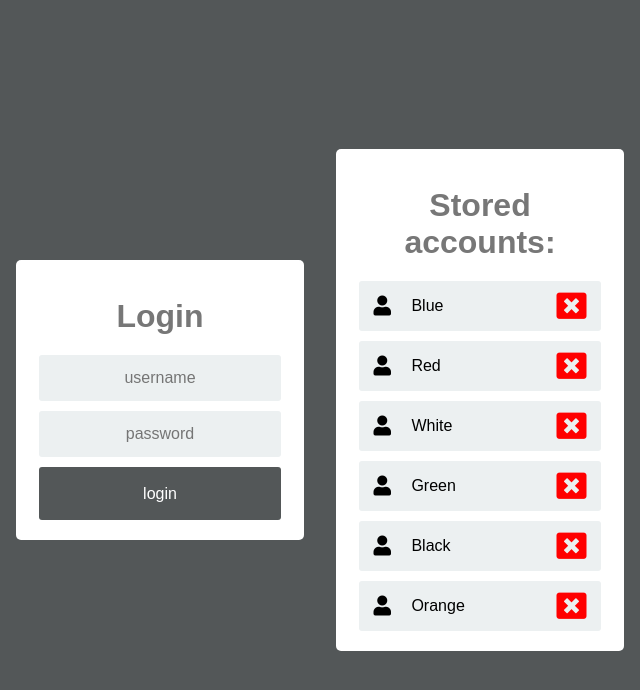
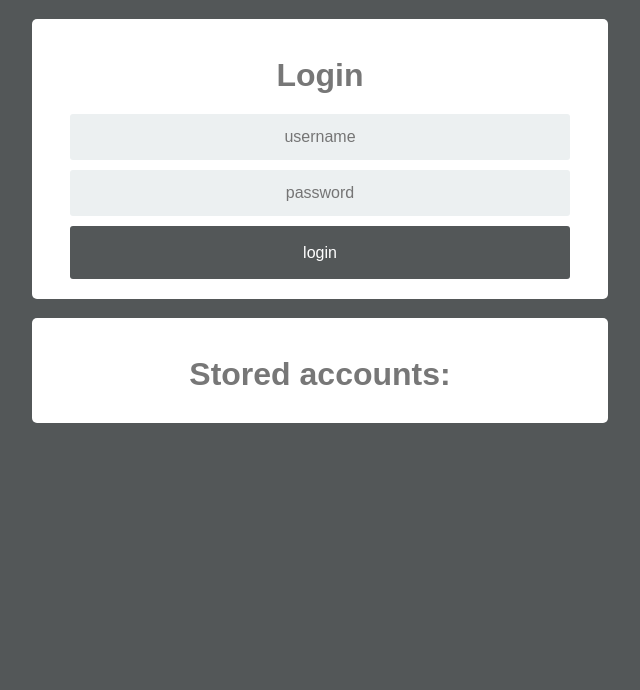
Before and after one commit to ethanrange/better-cate, an Electron app: page login.html in a window 640 px wide. Drawn offline with Linux system fonts and the light colour scheme; no server answers.

Commit message:
Redesigned layout and implemented account request
(*) Redesigned login layout to single column design
(*) Implemented resizing and hidden loading for Window
(*) Implemented IPC account list request

```diff
--- a/login.html
+++ b/login.html
@@ -10,8 +10,6 @@
 </head>
 
 <body>
-    <div class="row">
-        <div class="column">
     <div class="container">
         <h1>Login</h1>
         <form id="loginForm" action="javascript:;" onsubmit=handleCredentials()>
@@ -20,8 +18,6 @@
             <input type="submit" value="login" class="btn">
         </form>
     </div>
-        </div>
-        <div class="column">
     <div class="container">
         <h1>Stored accounts:</h1>
         <div id="accounts"></div>
@@ -29,8 +25,6 @@
             makeAccountList();
         </script>
     </div>
-        </div>
-    </div>
 </body>
 
 </html>
--- a/login.js
+++ b/login.js
@@ -7,19 +7,15 @@ function handleCredentials() {
 }
 
 function makeAccountList() {
-    let items = [
-        'Blue',
-        'Red',
-        'White',
-        'Green',
-        'Black',
-        'Orange'
-    ]
+    window.api.send('request-accounts');
+    window.api.receive('request-accounts', insertAccounts);
+}
 
+function insertAccounts(accounts) {
     ul = document.createElement('ul');
     document.getElementById('accounts').appendChild(ul);
 
-    items.forEach(function(item) {
+    accounts.forEach(function(item) {
         let li = document.createElement('li');
         li.id = item;
 
--- a/preload.js
+++ b/preload.js
@@ -9,13 +9,13 @@ contextBridge.exposeInMainWorld(
     "api", {
         send: (channel, ...args) => {
             // whitelist channels
-            let validChannels = ['store-creds'];
+            let validChannels = ['store-creds', 'request-accounts'];
             if (validChannels.includes(channel)) {
                 ipcRenderer.send(channel, ...args);
             }
         },
         receive: (channel, func) => {
-            let validChannels = [];
+            let validChannels = ['request-accounts'];
             if (validChannels.includes(channel)) {
                 // Deliberately strip event as it includes `sender`
                 ipcRenderer.on(channel, (event, ...args) => func(...args));
--- a/style.css
+++ b/style.css
@@ -1,20 +1,15 @@
 * {
     box-sizing: border-box;
-}
-
-html {
-    height: 100%
 }
 
 body {
     background-color: #535758;
     font-family: "Arial", sans-serif;
     margin: 0;
-    height: 100%
 }
 
 .container {
-    margin: auto;
+    margin: 3% auto;
     padding: 10px;
     width: 90%;
     background-color: #fff;
@@ -135,13 +130,3 @@ li i {
 #accounts button i {
     padding: 0;
 }
-
-.row {
-    display: flex;
-    height: 100%;
-    align-items: center;
-}
-
-.column {
-    flex: 50%;
-}
```
Also changed, not shown: app.js (+28 -3 lines). Lines whose indentation alone changed are shown as unchanged.
